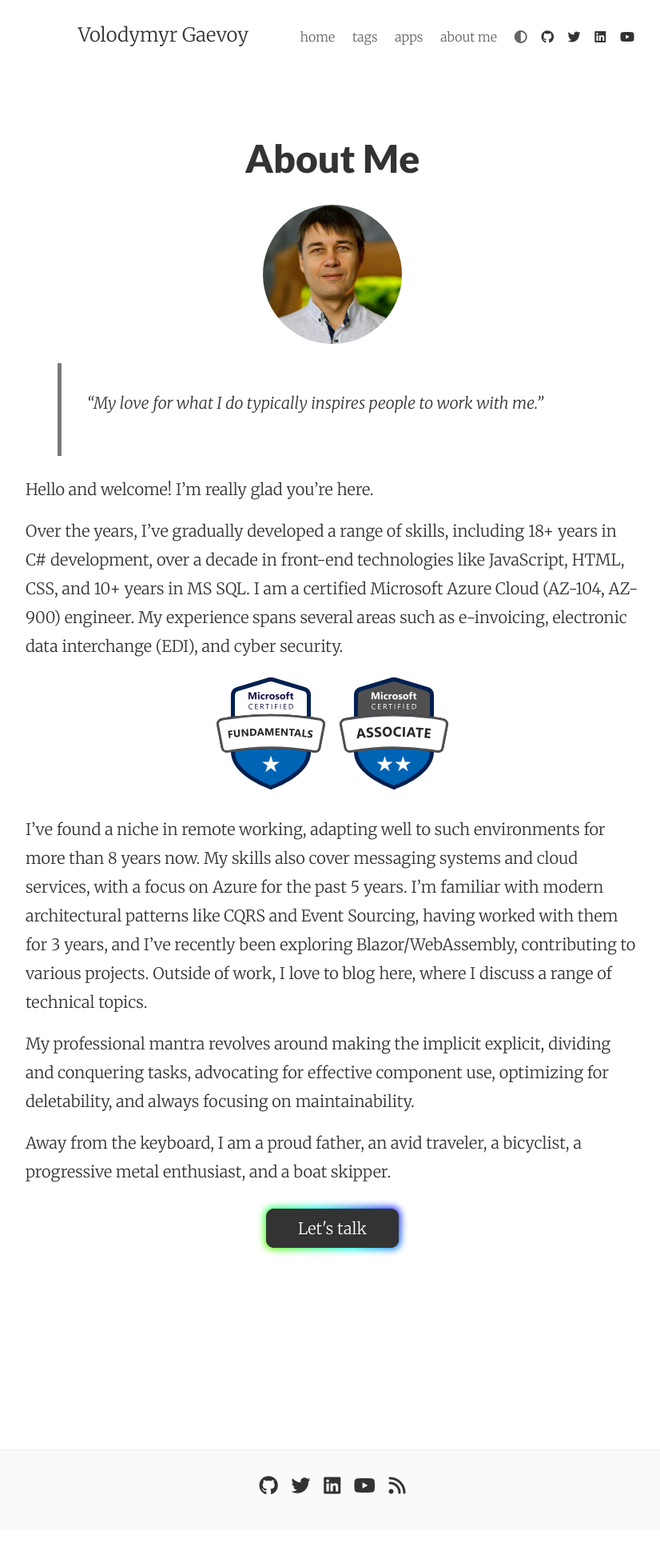
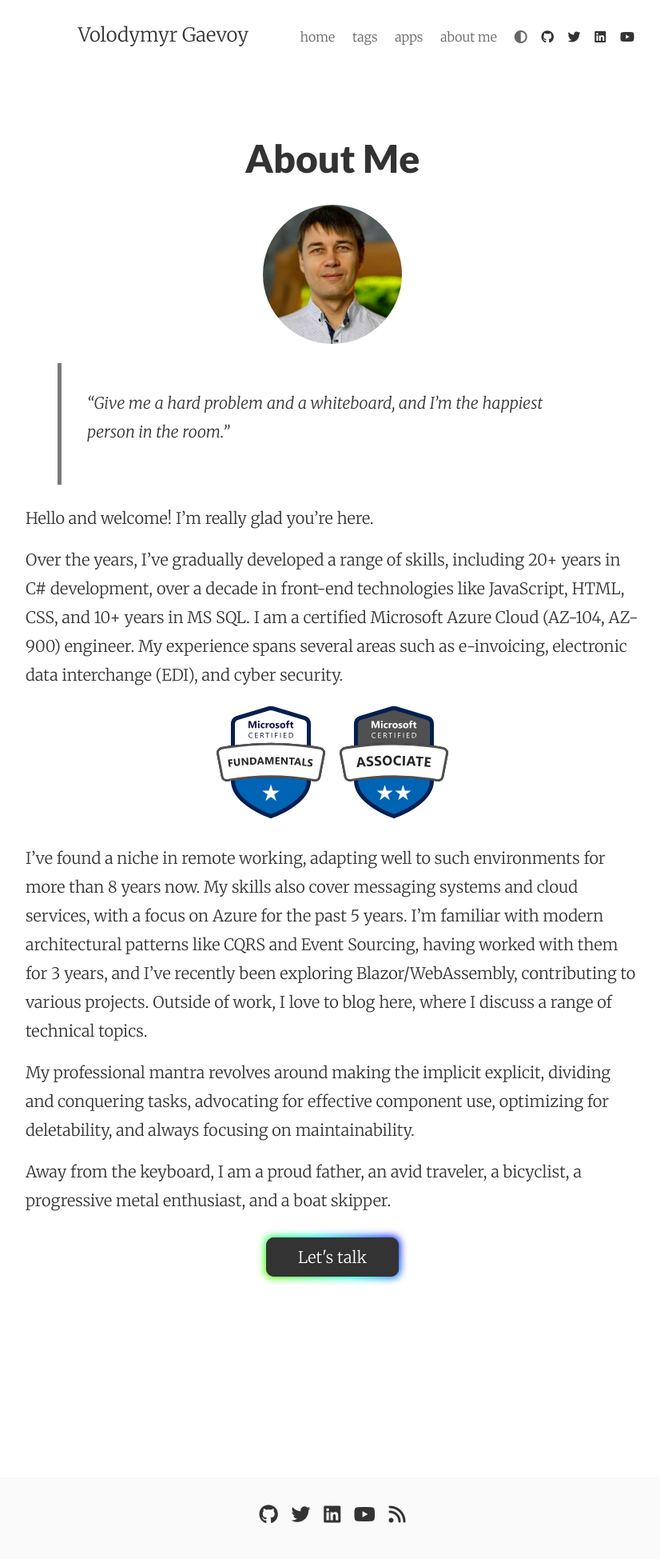
Before and after one commit to gaevoy/gaevoy.github.io, a Jekyll site: the page built from about-me/index.md, in a window 1280 px wide. Shown: the whole page at 80% size, without its empty margins (224-1050 px from the left). Built offline with Jekyll 4.4.1, drawn with Linux system fonts in a browser that asks for light colours; before the commit the page ends 1913 px from its top, so only the background shows below that.

Commit message:
Update section

```diff
--- a/about-me/index.md
+++ b/about-me/index.md
@@ -106,11 +106,11 @@ layout: default
 
 <div class="about-me-logo" alt="Volodymyr Gaevoy Logo"></div>
 
-> “My love for what I do typically inspires people to work with me.”
+> “Give me a hard problem and a whiteboard, and I'm the happiest person in the room.”
 
 Hello and welcome! I'm really glad you're here.
 
-Over the years, I've gradually developed a range of skills, including 18+ years in C# development, over a decade in front-end technologies like JavaScript, HTML, CSS, and 10+ years in MS SQL. I am a certified Microsoft Azure Cloud (AZ-104, AZ-900) engineer. My experience spans several areas such as e-invoicing, electronic data interchange (EDI), and cyber security.
+Over the years, I've gradually developed a range of skills, including 20+ years in C# development, over a decade in front-end technologies like JavaScript, HTML, CSS, and 10+ years in MS SQL. I am a certified Microsoft Azure Cloud (AZ-104, AZ-900) engineer. My experience spans several areas such as e-invoicing, electronic data interchange (EDI), and cyber security.
 
 <p style="text-align: center">
 <a href="https://learn.microsoft.com/en-gb/users/volodymyrhaievyi-8218/credentials/f18e279fbbc0e54" target="_blank" title="Microsoft Certified: Azure Fundamentals">
```
